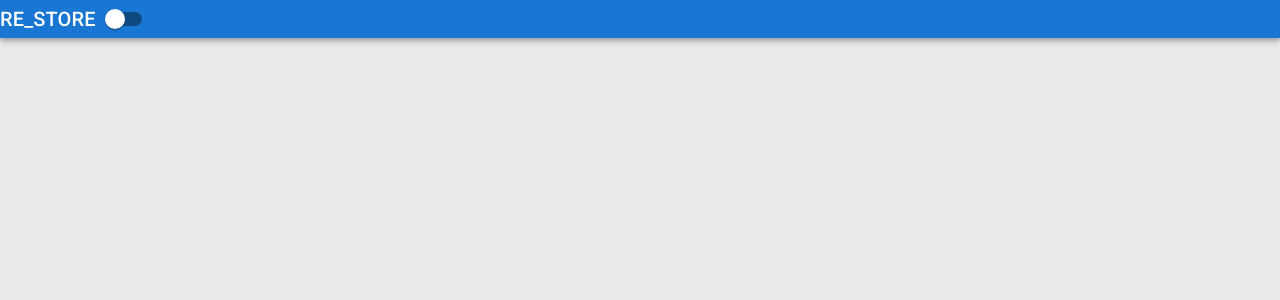
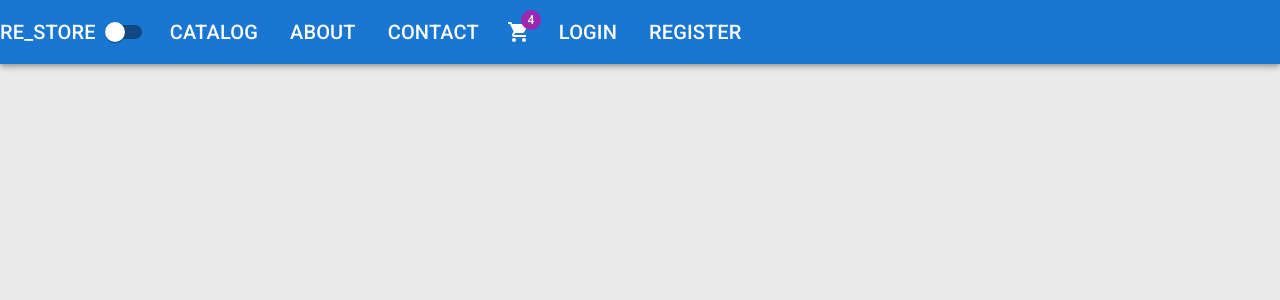
Before and after one commit to iwaldman/ReStore, a React (Create React App) app in the folder client/: page /register in a window 1280 px wide. Shown: the top 300 px of the page. Built offline with nearby package versions, Linux system fonts and the light colour scheme.

Commit message:
Add Nav Links to the AppBar

```diff
--- a/client/src/app/layout/Header.tsx
+++ b/client/src/app/layout/Header.tsx
@@ -1,16 +1,74 @@
-import { AppBar, Box, Switch, Typography } from '@mui/material'
+import { ShoppingCart } from '@mui/icons-material'
+import {
+  AppBar,
+  Badge,
+  Box,
+  IconButton,
+  List,
+  ListItem,
+  Switch,
+  Typography,
+} from '@mui/material'
+import { NavLink } from 'react-router-dom'
 
 interface Props {
   darkMode: boolean
   handleThemeChange: () => void
 }
 
+const midLinks = [
+  { title: 'catalog', path: '/catalog' },
+  { title: 'about', path: '/about' },
+  { title: 'contact', path: '/contact' },
+]
+
+const rightLinks = [
+  { title: 'login', path: '/login' },
+  { title: 'register', path: '/register' },
+]
+
 function Header({ darkMode, handleThemeChange }: Props) {
   return (
     <AppBar position="static" sx={{ mb: 4 }}>
       <Box display="flex" alignItems="center">
-        <Typography variant="h6">RE_STORE</Typography>
+        <Typography
+          variant="h6"
+          component={NavLink}
+          to="/"
+          sx={{ color: 'inherit', textDecoration: 'none' }}
+        >
+          RE_STORE
+        </Typography>
         <Switch checked={darkMode} onChange={handleThemeChange} />
+        <List sx={{ display: 'flex' }}>
+          {midLinks.map(({ title, path }) => (
+            <ListItem
+              key={path}
+              component={NavLink}
+              to={path}
+              sx={{ color: 'inherit', typography: 'h6' }}
+            >
+              {title.toUpperCase()}
+            </ListItem>
+          ))}
+        </List>
+        <IconButton size="large" sx={{ color: 'inherit' }}>
+          <Badge badgeContent={4} color="secondary">
+            <ShoppingCart />
+          </Badge>
+        </IconButton>
+        <List sx={{ display: 'flex' }}>
+          {rightLinks.map(({ title, path }) => (
+            <ListItem
+              key={path}
+              component={NavLink}
+              to={path}
+              sx={{ color: 'inherit', typography: 'h6' }}
+            >
+              {title.toUpperCase()}
+            </ListItem>
+          ))}
+        </List>
       </Box>
     </AppBar>
   )
```
